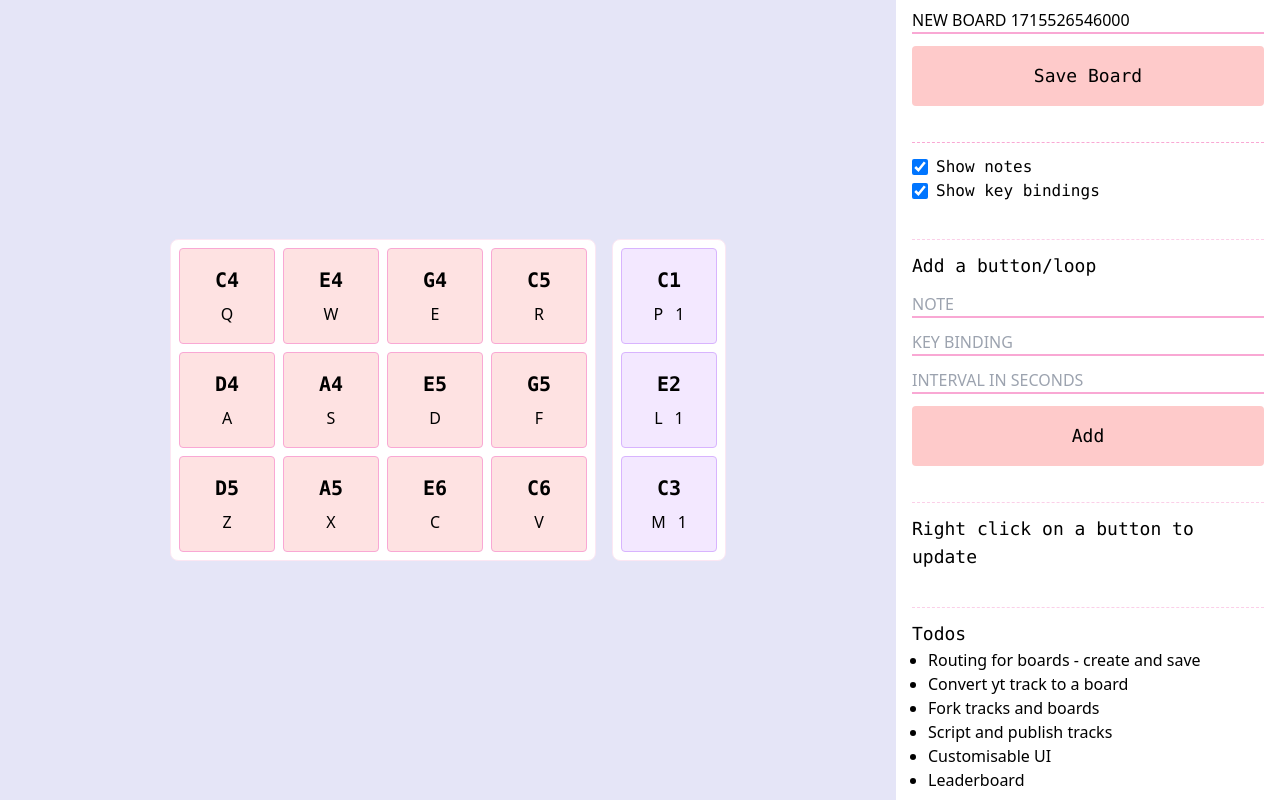
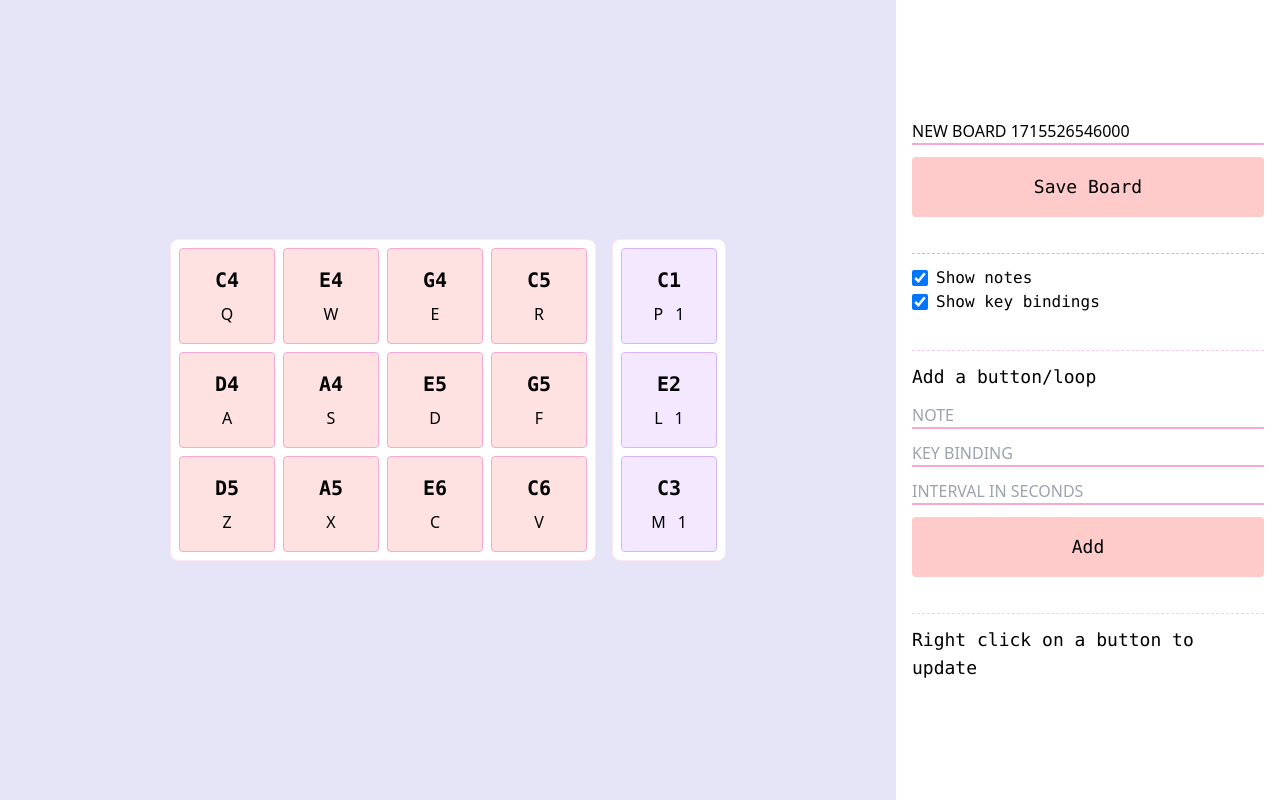
Before and after one commit to KaustubhKumar05/SoundBoard, a React (Vite) app: page / in a window 1280 px wide. Built offline with nearby package versions, Linux system fonts and the light colour scheme.

Commit message:
fix: hide todos

```diff
--- a/src/Config.jsx
+++ b/src/Config.jsx
@@ -2,7 +2,7 @@ import { BoardMetadata } from "./BoardMetadata";
 import { AddPad } from "./AddPad";
 import { UpdatePad } from "./UpdatePad";
 import { Settings } from "./Settings";
-import { Todos } from "./Todos";
+// import { Todos } from "./Todos";
 
 export const Config = () => {
   return (
@@ -11,7 +11,7 @@ export const Config = () => {
       <Settings />
       <AddPad />
       <UpdatePad />
-      <Todos />
+      {/* <Todos /> */}
     </section>
   );
 };
```
